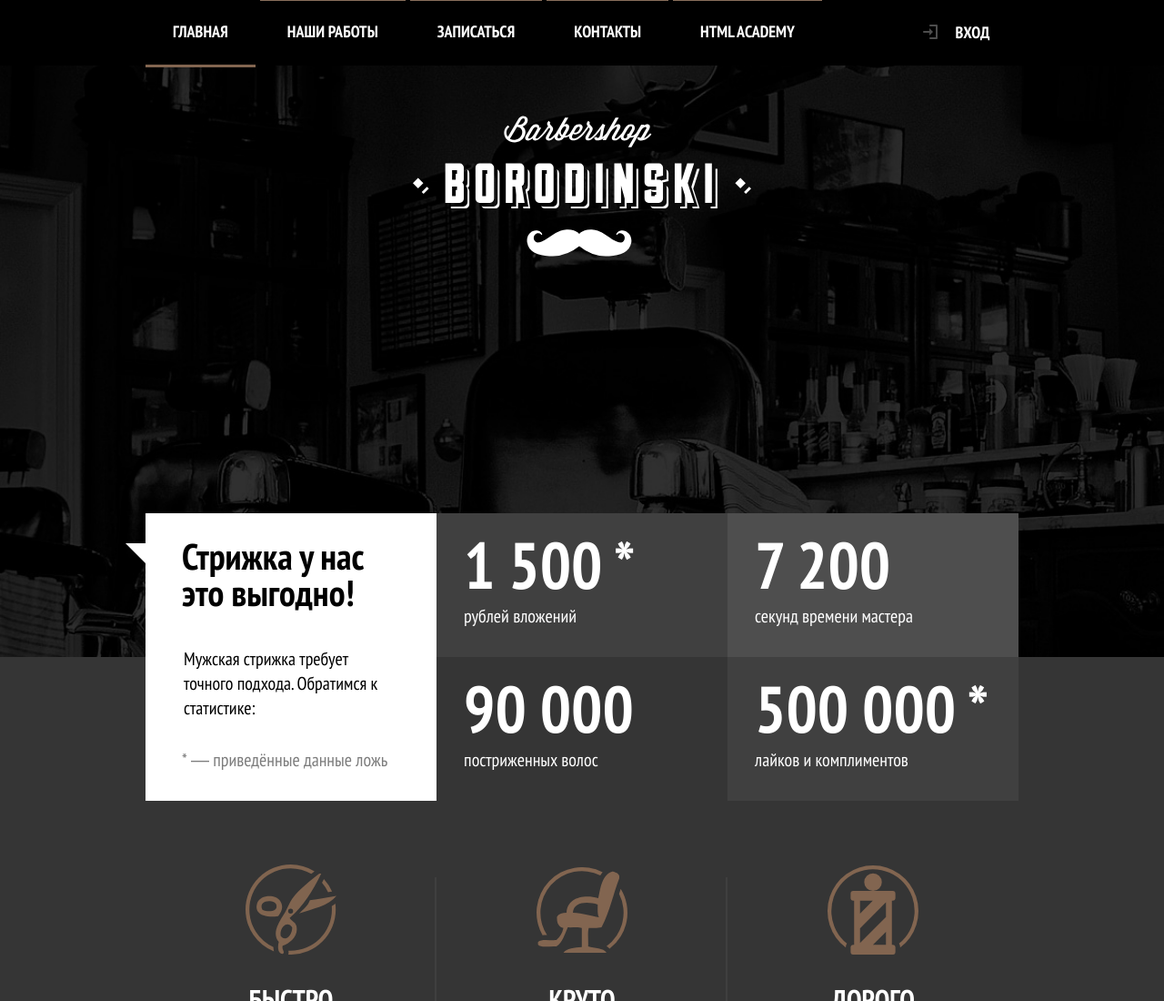
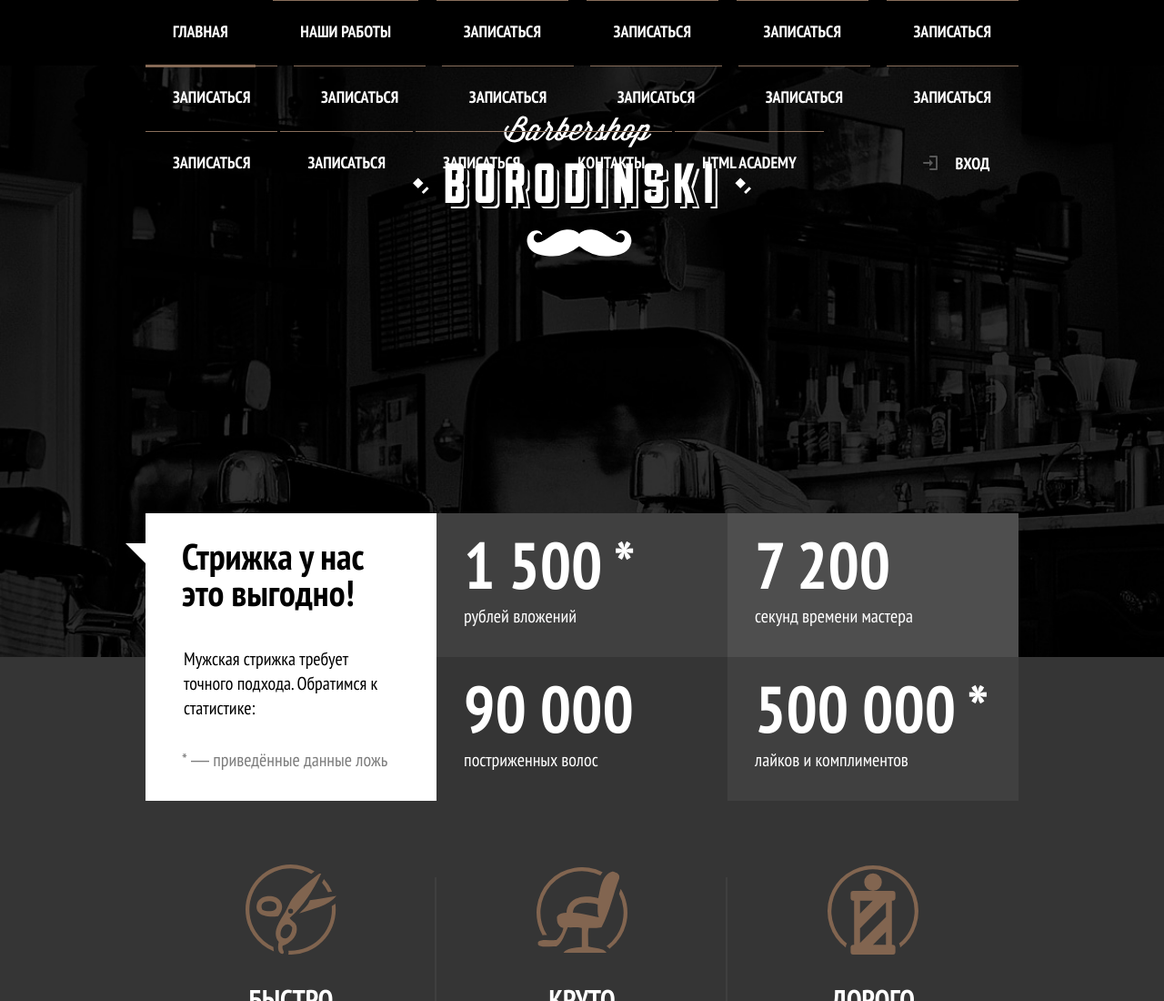
Before and after one commit to lllel/barbershop-view, a plain HTML site: page index.html in a window 1280 px wide. Shown: the top 1100 px of the page at 91% size. Drawn offline with Linux system fonts and the light colour scheme.

Commit message:
Тест переполнения

```diff
--- a/index.html
+++ b/index.html
@@ -35,6 +35,30 @@
             <li class="nav-main__item"><a class="nav-main__link">главная</a>
             </li>
             <li class="nav-main__item"><a class="nav-main__link" href="photo.html">наши работы</a>
+            </li>
+            <li class="nav-main__item"><a class="nav-main__link" href="form.html">записаться</a>
+            </li>
+            <li class="nav-main__item"><a class="nav-main__link" href="form.html">записаться</a>
+            </li>
+            <li class="nav-main__item"><a class="nav-main__link" href="form.html">записаться</a>
+            </li>
+            <li class="nav-main__item"><a class="nav-main__link" href="form.html">записаться</a>
+            </li>
+            <li class="nav-main__item"><a class="nav-main__link" href="form.html">записаться</a>
+            </li>
+            <li class="nav-main__item"><a class="nav-main__link" href="form.html">записаться</a>
+            </li>
+            <li class="nav-main__item"><a class="nav-main__link" href="form.html">записаться</a>
+            </li>
+            <li class="nav-main__item"><a class="nav-main__link" href="form.html">записаться</a>
+            </li>
+            <li class="nav-main__item"><a class="nav-main__link" href="form.html">записаться</a>
+            </li>
+            <li class="nav-main__item"><a class="nav-main__link" href="form.html">записаться</a>
+            </li>
+            <li class="nav-main__item"><a class="nav-main__link" href="form.html">записаться</a>
+            </li>
+            <li class="nav-main__item"><a class="nav-main__link" href="form.html">записаться</a>
             </li>
             <li class="nav-main__item"><a class="nav-main__link" href="form.html">записаться</a>
             </li>
```
